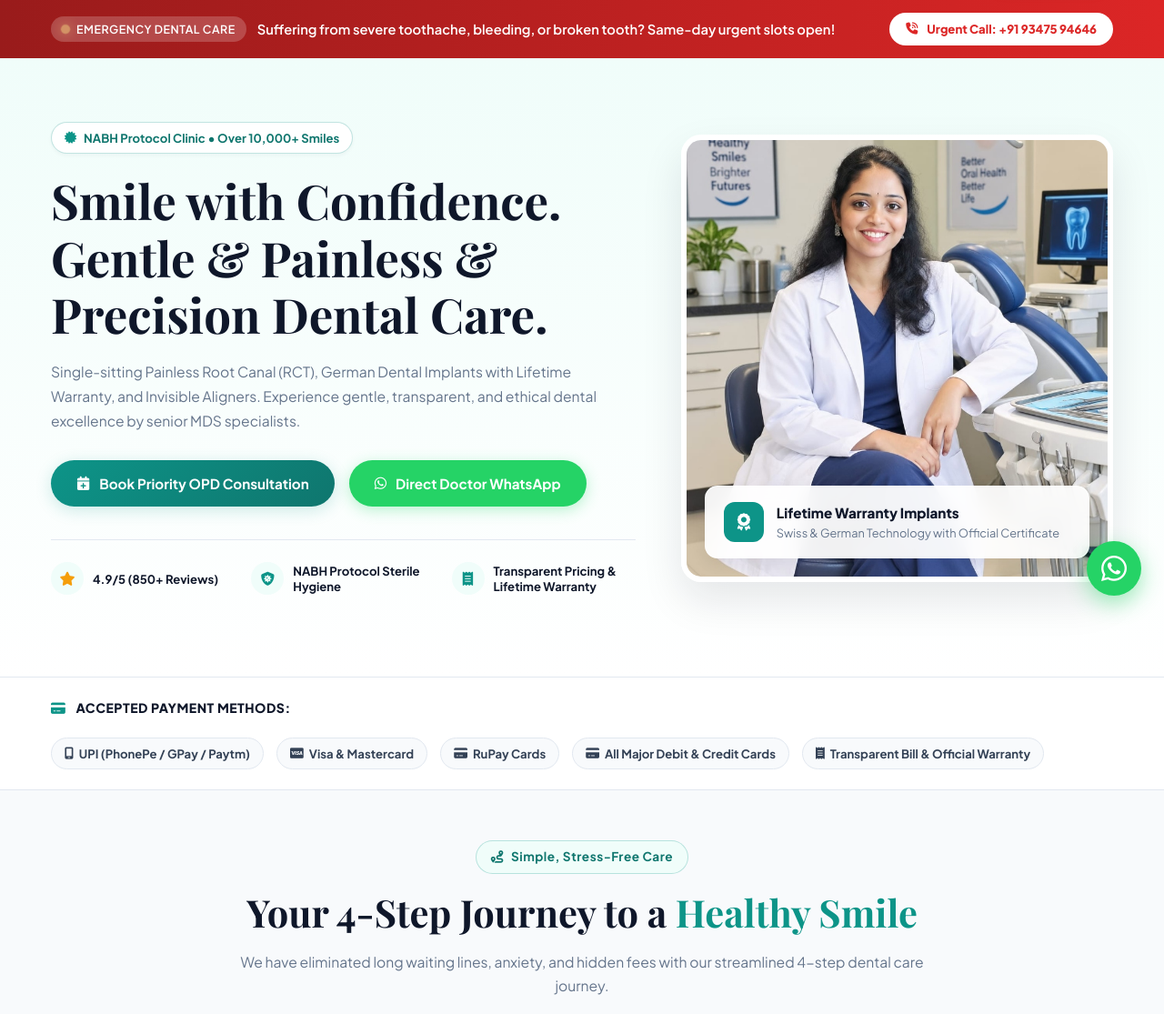
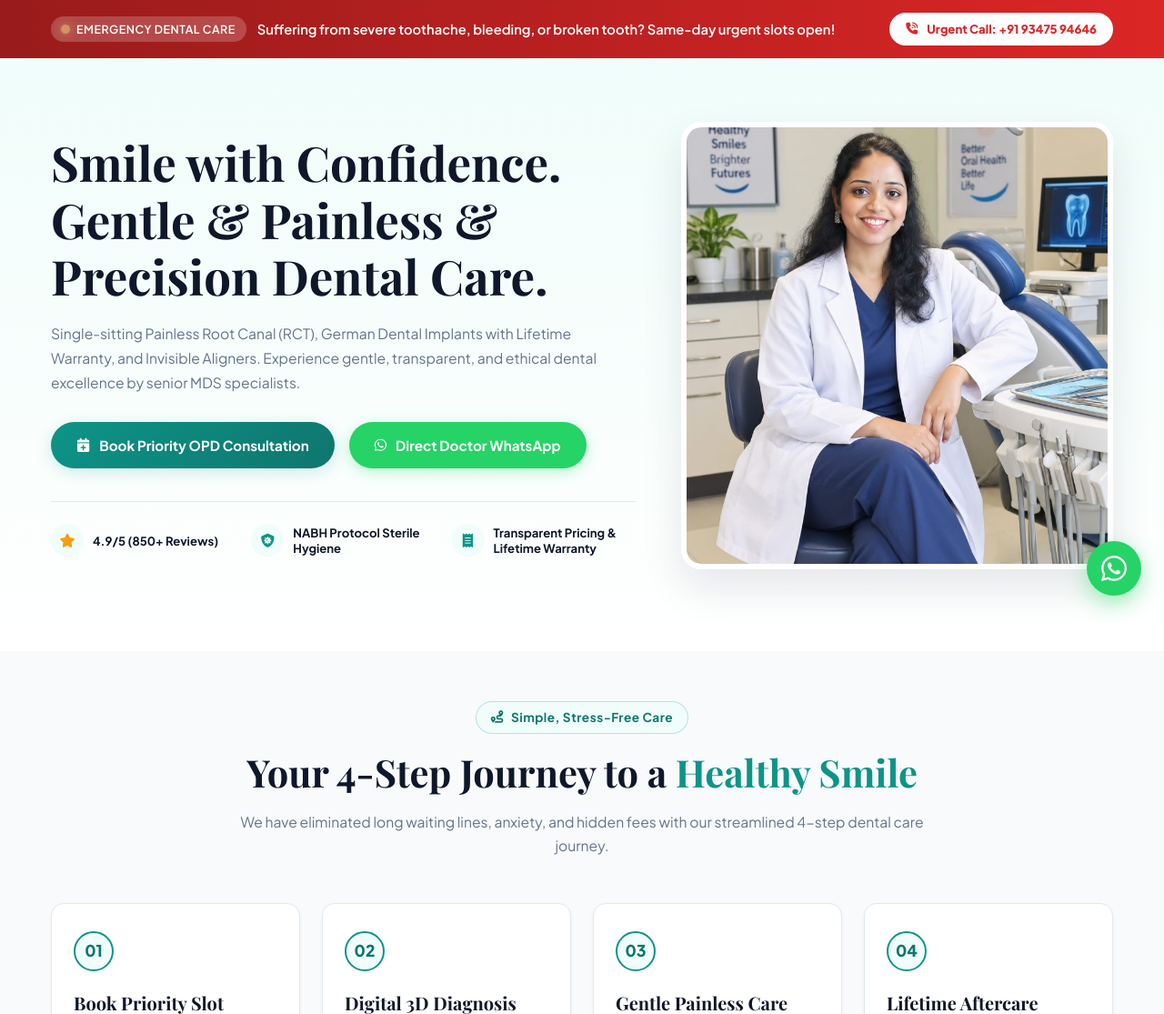
Before and after one commit to digitalvivek999/Dental-Indiaa, a plain HTML site: page index.html in a window 1280 px wide. Shown: the part 120-1235 px from the top of the page at 91% size. Drawn offline with nearby package versions, Linux system fonts and the light colour scheme; a web font is replaced by a local one.

Commit message:
Remove badges, payment strip, and netlify badge

```diff
--- a/index.html
+++ b/index.html
@@ -1514,10 +1514,6 @@
     <div class="container">
       <div class="hero-grid">
         <div>
-          <div class="hero-badge-tag">
-            <i class="fa-solid fa-certificate" style="color: var(--teal-primary);"></i>
-            <span>NABH Protocol Clinic • Over <span data-config="happyPatientsCount">10,000+</span> Smiles</span>
-          </div>
           <h1 class="hero-title" id="heroHeadline">
             Smile with Confidence. <br>
             <span class="highlight">Gentle & Painless</span> & Precision Dental Care.
@@ -1555,33 +1551,12 @@
         <div>
           <div class="hero-card">
             <img src="images/doctor.jpg" alt="Dr. S. Lathasree BDS MDS Senior Dental Specialist at KU Cross Hanamkonda" data-config-src="doctorPhoto">
-            <div class="hero-float-badge">
-              <div class="float-icon">
-                <i class="fa-solid fa-award"></i>
-              </div>
-              <div>
-                <div style="font-weight: 800; font-size: 0.95rem; color: var(--text-main);">Lifetime Warranty Implants</div>
-                <div style="font-size: 0.8rem; color: var(--text-muted);">Swiss & German Technology with Official Certificate</div>
-              </div>
             </div>
           </div>
         </div>
       </div>
     </div>
   </section>
-
-  <!-- 💳 ACCEPTED PAYMENT & INSURANCE PARTNERS STRIP -->
-  <div class="payments-strip">
-    <div class="container payments-inner">
-      <div class="payments-label"><i class="fa-solid fa-credit-card" style="color: var(--teal-primary); margin-right: 8px;"></i> Accepted Payment Methods:</div>
-      <div class="payment-badges-row">
-        <span class="pay-chip"><i class="fa-solid fa-mobile-screen"></i> UPI (PhonePe / GPay / Paytm)</span>
-        <span class="pay-chip"><i class="fa-brands fa-cc-visa"></i> Visa & Mastercard</span>
-        <span class="pay-chip"><i class="fa-solid fa-credit-card"></i> RuPay Cards</span>
-        <span class="pay-chip"><i class="fa-solid fa-credit-card"></i> All Major Debit & Credit Cards</span>
-        <span class="pay-chip"><i class="fa-solid fa-receipt"></i> Transparent Bill & Official Warranty</span>
-      </div>
-    </div>
   </div>
 
   <!-- ⭐ 4-STEP PROCESS JOURNEY SECTION -->
```
